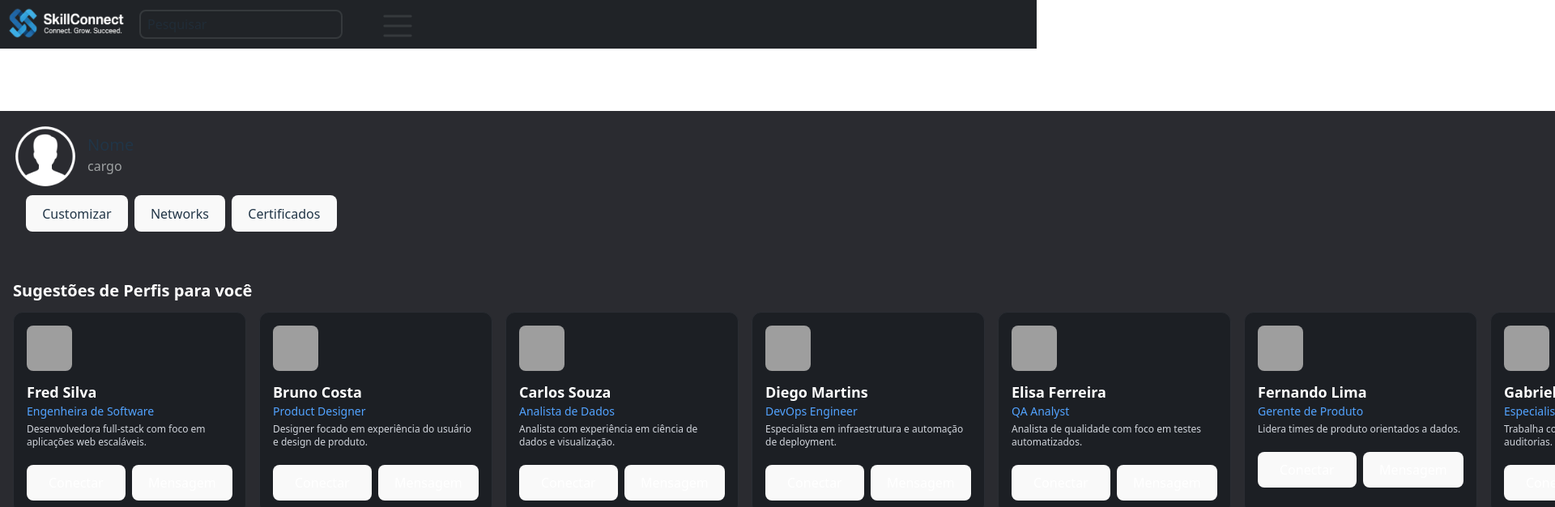
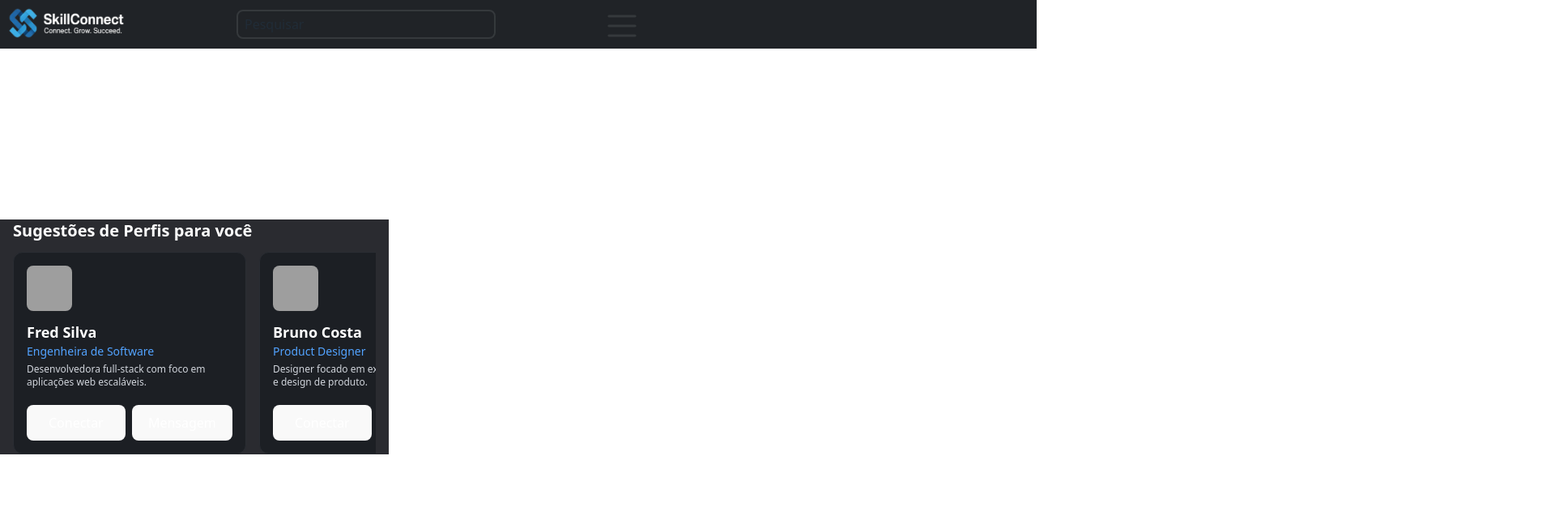
Before and after one commit to MatheusSantos11/Gs-Future-Work, a React (Vite) app in the folder future-work/: page / in a window 1280 px wide. Shown: the top 626 px of the page at 81% size, 1920 px wide, since content can reach past the window. Built offline with nearby package versions, Linux system fonts and the light colour scheme; grey boxes are pictures that could not be loaded.

Commit message:
Finally, the scroll bar

```diff
--- a/future-work/src/App.tsx
+++ b/future-work/src/App.tsx
@@ -5,39 +5,57 @@ import menu from "./imgs/menu.svg";
 import perfil from "./imgs/perfil.png";
 import './App.css'
 import { SugestoesPerfis } from "./components/SugestoesPerfis";
-
+import { UserModal } from "./components/UserModal";
+import { useState } from 'react';
 
 function App() {
   const usuarios = usuariosData as IUsuario[];
+
+  const [usuarioSelecionado, setUsuarioSelecionado] = useState<IUsuario | null>(null);
 
   return (
     <>
       <div className='bg-[#2A2B30] h-full w-full'>
         <header className=' fixed z-10 bg-[#202327] h-15 w-full p-2 flex gap-4 top-0'>
-          <img src={logo} alt="" className='h-10 w-37'/>
-          <input type="text" placeholder='Pesquisar' className='border-[#35393C] border-2 h-9 p-2 rounded-lg mt-1'/>
+          <img src={logo} alt="" className='h-10 w-37' />
+          <input type="text" placeholder='Pesquisar' className='border-[#35393C] border-2 h-9 p-2 rounded-lg mt-1 md:ml-30 md:w-80' />
           <div>
-            <img src={menu} alt="" className='flow h-10 w-10 ml-8 mt-1'/>
+            <img src={menu} alt="" className='flow h-10 w-10 ml-8 md:ml-30 mt-1' />
           </div>
         </header>
-        <div className=' h-40 p-4'>
+
+
+        <div className='h-15 md:h-0'></div>
+
+
+
+        <div className='ml-3 lg:hidden md:hidden'>
           <div className='flex flex-wrap'>
-            <img src={perfil} alt="" className='h-20 w-20'/>
+            <img src={perfil} alt="" className='h-20 w-20 ml-3' />
             <div className='mt-3 ml-3'>
               <h2 className='text-xl'>Nome</h2>
               <p className='text-[#9FA2A3]'>cargo</p>
             </div>
           </div>
-            <div className='flex flex-wrap ml-4 mt-2 gap-2'>
-              <button className='bg-[#287ADF]'>Customizar</button>
-              <button className='bg-[#287ADF]'>Networks</button>
-              <button className='bg-[#287ADF]'>Certificados</button>
-            </div>
-        </div>
-        <div className='p-4'>
-          <SugestoesPerfis usuarios={usuarios} />
+          <div className='flex flex-wrap ml-4 mt-2 gap-2'>
+            <button className='bg-[#287ADF]'>Customizar</button>
+            <button className='bg-[#287ADF]'>Networks</button>
+            <button className='bg-[#287ADF]'>Certificados</button>
+          </div>
         </div>
 
+
+        <div className=' px-4'>
+          <SugestoesPerfis
+            usuarios={usuarios}
+            abrirModal={(u) => setUsuarioSelecionado(u)}
+          />
+
+          <UserModal
+            usuario={usuarioSelecionado}
+            onClose={() => setUsuarioSelecionado(null)}
+          />
+        </div>
       </div>
     </>
   );
--- a/future-work/src/components/ProfileCard.tsx
+++ b/future-work/src/components/ProfileCard.tsx
@@ -1,33 +1,47 @@
 import type { IUsuario } from "../data/usuario.model";
+
 
 interface Props {
     usuario: IUsuario;
+    onOpen: () => void;
 }
 
-export function ProfileCard({ usuario }: Props) {
+export function ProfileCard({ usuario, onOpen }: Props) {
+    const handleButtonClick = (e: React.MouseEvent) => {
+        e.stopPropagation();
+
+    };
     return (
-    <div className="bg-[#1c1f24] border border-[#2a2d33] rounded-xl p-4 w-72 flex flex-col gap-3 text-white">
-      {/* FOTO */}
+        <div
+            className="
+                bg-[#1c1f24] border border-[#2a2d33] rounded-xl p-4 w-72 shrink-0 flex flex-col
+                gap-3 text-white cursor-pointer transition-colors duration-200 hover:border-blue-400
+            "
+            onClick={onOpen}
+        >
             <img
                 src={usuario.foto}
                 alt={usuario.nome}
                 className="w-14 h-14 rounded-lg object-cover"
             />
-
-      {/* INFO */}
             <div>
                 <h3 className="text-lg font-semibold">{usuario.nome}</h3>
                 <p className="text-sm text-blue-400">{usuario.cargo}</p>
                 <p className="text-xs text-gray-300 mt-1 line-clamp-3">{usuario.resumo}</p>
             </div>
+            <div className="flex gap-2 mt-2">
+                <button
+                    className="flex-1 bg-[#0A66C2] hover:bg-[#0b5ab0] text-white py-1.5 rounded-md text-sm font-medium"
 
-      {/* AÇÕES */}
-      <div className="flex gap-2 mt-2">
-        <button className="flex-1 bg-[#0A66C2] hover:bg-[#0b5ab0] text-white py-1.5 rounded-md text-sm font-medium">
+                    onClick={handleButtonClick}
+                >
                     Conectar
                 </button>
+                <button
+                    className="flex-1 bg-[#2f3338] hover:bg-[#3a3f47] text-white py-1.5 rounded-md text-sm font-medium"
 
-        <button className="flex-1 bg-[#2f3338] hover:bg-[#3a3f47] text-white py-1.5 rounded-md text-sm font-medium">
+                    onClick={handleButtonClick}
+                >
                     Mensagem
                 </button>
             </div>
--- a/future-work/src/components/SugestoesPerfis.tsx
+++ b/future-work/src/components/SugestoesPerfis.tsx
@@ -3,20 +3,25 @@ import { ProfileCard } from "./ProfileCard";
 
 interface Props {
     usuarios: IUsuario[];
+    abrirModal: (u: IUsuario) => void;
 }
 
-export function SugestoesPerfis({ usuarios }: Props) {
+export function SugestoesPerfis({ usuarios, abrirModal }: Props) {
     return (
         <section className="mt-8">
-      <h2 className="text-white text-xl font-semibold mb-3">
+            <h2 className="text-white text-xl font-semibold mb-3 ">
                 Sugestões de Perfis para você
             </h2>
-
-      <div className="flex gap-4 overflow-x-auto pb-3">
+            <div className="overflow-x-scroll w-md">
+                <div className="flex gap-4">
                     {usuarios.map((u) => (
-          <ProfileCard key={u.id} usuario={u} />
+                        <div key={u.id} className="snap-start shrink-0">
+                            <ProfileCard usuario={u} onOpen={() => abrirModal(u)} />
+                        </div>
                     ))}
                 </div>
+            </div>
+
         </section>
     );
 }
```
Lines whose indentation alone changed are shown as unchanged.
